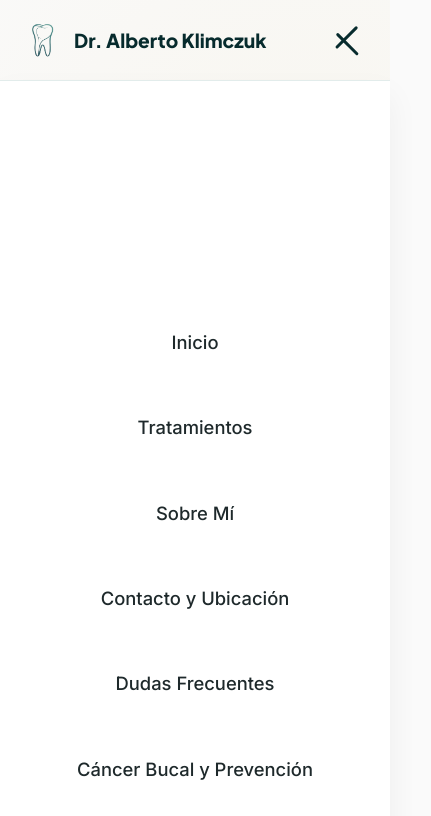
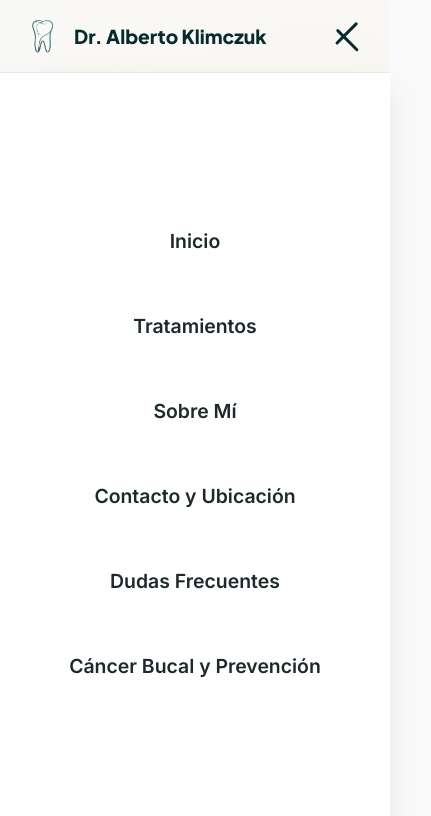
Before and after one commit to benjaklim/Consultorio-dr-Klimczuk, a plain HTML site: page enfermedades.html in a window 390 px wide. Both pictures are taken after a click on the button "Abrir menú de navegación". Shown: the top 816 px of the page, 431 px wide, since content can reach past the window. Drawn offline with Linux system fonts and the light colour scheme.

Commit message:
Errores de interfaz corregidos

```diff
--- a/enfermedades.html
+++ b/enfermedades.html
@@ -528,7 +528,7 @@
       <div class="container">
         <div class="section-title-wrapper">
           <span class="section-subtitle">Enfoque Holístico y Biológico</span>
-          <h2 class="section-title">La Salud es Integral: Psiconeuroendocrinoinmunología</h2>
+          <h2 class="section-title">La Salud es Integral: <span class="pnei-title-word"><span class="pnei-part pnei-psico">Psico</span><span class="pnei-part pnei-neuro">neuro</span><span class="pnei-part pnei-endocri">endocrino</span><span class="pnei-part pnei-inmuno">inmuno</span><span class="pnei-part pnei-logia">logía</span></span></h2>
           <p class="section-desc">
             La boca no funciona de manera aislada: el organismo es una red interconectada donde la mente, las hormonas,
             el sistema nervioso y el sistema inmune dialogan constantemente.
--- a/styles.css
+++ b/styles.css
@@ -1954,6 +1954,47 @@ a {
   display: block;
 }
 
+/* PNEI Title Word & Multicolor Breakdown */
+.pnei-title-word {
+  display: inline-block;
+  font-size: clamp(0.95rem, 2.2vw, 1.6rem);
+  font-weight: 800;
+  letter-spacing: -0.01em;
+  white-space: nowrap;
+}
+
+.pnei-part {
+  display: inline;
+}
+
+.pnei-psico {
+  color: #0284C7; /* Azul Psique */
+}
+
+.pnei-neuro {
+  color: #D97706; /* Ámbar / Dorado Sistema Nervioso */
+}
+
+.pnei-endocri {
+  color: #059669; /* Verde Esmeralda Sistema Endocrino */
+}
+
+.pnei-inmuno {
+  color: #7C3AED; /* Violeta / Púrpura Sistema Inmune */
+}
+
+.pnei-logia {
+  color: #1E292B; /* Negro / Oscuro */
+}
+
+@media (max-width: 600px) {
+  .pnei-title-word {
+    display: block;
+    margin-top: 0.35rem;
+    font-size: clamp(0.8rem, 4.4vw, 1.15rem);
+  }
+}
+
 /* PNEI Holistic Card */
 .pnei-card {
   background: linear-gradient(135deg, #FFFFFF 0%, #F0F6F5 100%);
@@ -2058,10 +2099,10 @@ a {
 }
 
 
-/* ==========================================================================
-   RESPONSIVE MEDIA QUERIES
-   ========================================================================== */
 @media (max-width: 1200px) {
+  :root {
+    --header-height: 72px;
+  }
 
   /* Navigation mobile / dropdown behavior (triggers earlier to prevent overlapping) */
   .menu-toggle {
@@ -2074,20 +2115,25 @@ a {
     left: 0;
     width: 100%;
     height: calc(100vh - var(--header-height));
+    height: calc(100dvh - var(--header-height));
+    max-height: calc(100dvh - var(--header-height));
     background-color: var(--bg-card);
     z-index: 1050;
-    padding: 3rem 1.5rem;
+    padding: clamp(1rem, 2.5vh, 2rem) 1.5rem clamp(1.5rem, 3.5vh, 2.5rem);
     display: flex;
     flex-direction: column;
     align-items: center;
-    gap: 3rem;
+    justify-content: center;
     transform: translateY(-100%);
     opacity: 0;
     visibility: hidden;
-    transition: transform 0.5s cubic-bezier(0.77, 0.2, 0.05, 1.0),
-      opacity 0.4s ease,
+    overflow-y: auto;
+    overscroll-behavior: contain;
+    -webkit-overflow-scrolling: touch;
+    transition: transform 0.4s cubic-bezier(0.16, 1, 0.3, 1),
+      opacity 0.35s ease,
       visibility 0s linear 0.4s;
-    box-shadow: 0 15px 30px rgba(0, 0, 0, 0.05);
+    box-shadow: 0 15px 35px rgba(0, 0, 0, 0.08);
     border-top: 1px solid var(--border-color);
   }
 
@@ -2095,36 +2141,75 @@ a {
     transform: translateY(0);
     opacity: 1;
     visibility: visible;
-    transition: transform 0.5s cubic-bezier(0.77, 0.2, 0.05, 1.0),
-      opacity 0.4s ease,
+    transition: transform 0.4s cubic-bezier(0.16, 1, 0.3, 1),
+      opacity 0.35s ease,
       visibility 0s linear 0s;
   }
 
   .nav-links {
     flex-direction: column;
-    gap: 2rem;
+    gap: clamp(0.5rem, 1.8vh, 1.25rem);
     width: 100%;
+    max-width: 380px;
+    height: 100%;
+    max-height: 520px;
+    display: flex;
+    justify-content: space-evenly;
+    align-items: center;
     text-align: center;
-    margin-left: 0;
-    justify-content: center;
+    margin: auto;
+    padding: 0.5rem 0;
+    list-style: none;
   }
 
   .nav-links li {
     width: 100%;
+    display: flex;
     justify-content: center;
+    align-items: center;
   }
 
   .nav-link {
-    font-size: var(--fs-md);
-    display: block;
+    font-size: clamp(1.05rem, 2.3vh, 1.25rem);
+    font-weight: 600;
+    display: flex;
+    align-items: center;
+    justify-content: center;
     width: 100%;
-    padding: 0.75rem 0;
+    padding: clamp(0.7rem, 1.6vh, 0.95rem) 1.5rem;
+    border-radius: var(--border-radius-md);
+    color: var(--text-dark);
+    background-color: transparent;
+    transition: var(--transition-smooth);
+    border: 1px solid transparent;
+  }
+
+  .nav-link::after {
+    display: none;
+  }
+
+  .nav-link:hover {
+    background-color: var(--accent-bg);
+    color: var(--primary);
+    transform: translateY(-1px);
+  }
+
+  .nav-link:active {
+    transform: scale(0.98);
+  }
+
+  .nav-link.active {
+    background-color: rgba(14, 74, 76, 0.07);
+    color: var(--primary);
+    font-weight: 700;
+    border-color: rgba(14, 74, 76, 0.12);
   }
 
   .nav-cta {
     width: 100%;
-    max-width: 300px;
+    max-width: 320px;
     justify-content: center;
+    margin-top: 0.5rem;
   }
 
   .nav-cta .btn {
```
